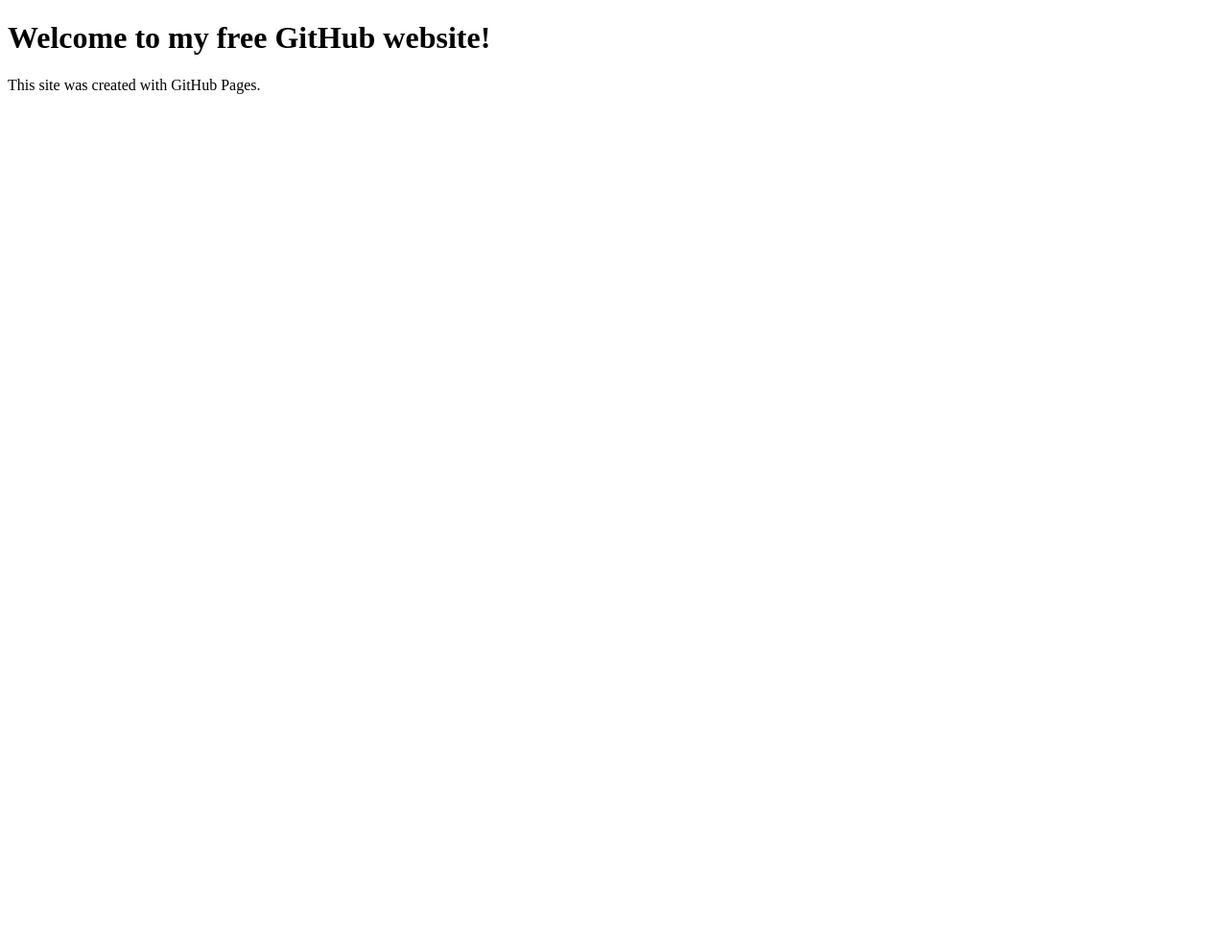
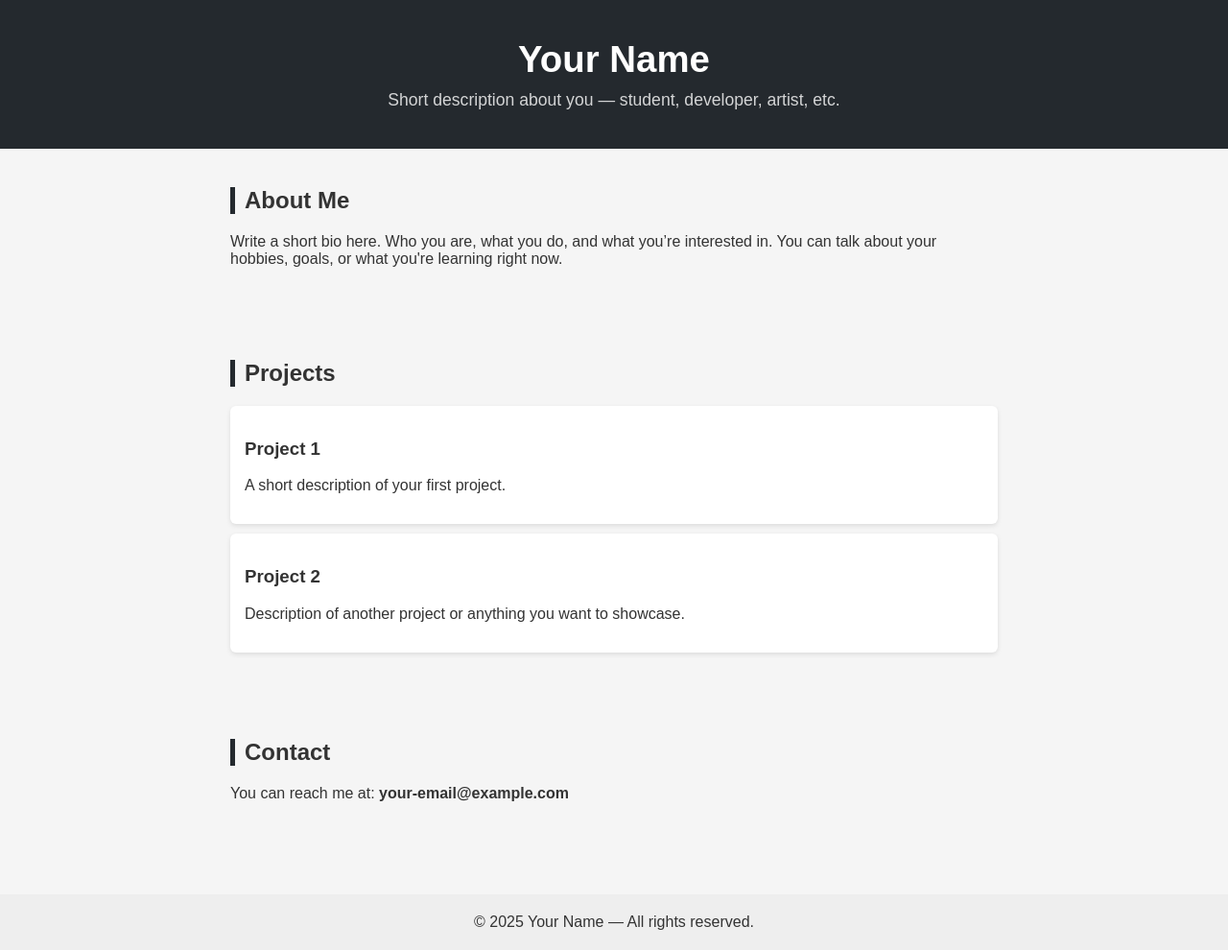
Before and after one commit to lackoix/lackoix.github.io, a plain HTML site: page index.html in a window 1280 px wide. Shown: the whole page at 96% size. Before the commit the page ends 800 px from the top, so only its background shows below. Drawn offline with Linux system fonts and the light colour scheme.

Commit message:
Update index.html

```diff
--- a/index.html
+++ b/index.html
@@ -1,10 +1,107 @@
 <!DOCTYPE html>
-<html>
+<html lang="en">
 <head>
-    <title>My Website</title>
+    <meta charset="UTF-8">
+    <meta name="viewport" content="width=device-width, initial-scale=1.0">
+    <title>My Personal Website</title>
+
+    <style>
+        body {
+            margin: 0;
+            font-family: Arial, Helvetica, sans-serif;
+            background: #f5f5f5;
+            color: #333;
+        }
+
+        header {
+            background: #24292e;
+            color: white;
+            padding: 40px 20px;
+            text-align: center;
+        }
+
+        header h1 {
+            margin: 0;
+            font-size: 2.4rem;
+        }
+
+        header p {
+            margin: 10px 0 0;
+            font-size: 1.1rem;
+            opacity: 0.8;
+        }
+
+        section {
+            padding: 40px 20px;
+            max-width: 800px;
+            margin: auto;
+        }
+
+        h2 {
+            margin-top: 0;
+            border-left: 5px solid #24292e;
+            padding-left: 10px;
+        }
+
+        .project-card {
+            background: white;
+            padding: 15px;
+            margin: 10px 0;
+            border-radius: 6px;
+            box-shadow: 0px 2px 5px rgba(0,0,0,0.1);
+        }
+
+        footer {
+            text-align: center;
+            padding: 20px;
+            background: #eee;
+            margin-top: 40px;
+        }
+    </style>
 </head>
+
 <body>
-    <h1>Welcome to my free GitHub website!</h1>
-    <p>This site was created with GitHub Pages.</p>
+
+    <!-- HEADER -->
+    <header>
+        <h1>Your Name</h1>
+        <p>Short description about you — student, developer, artist, etc.</p>
+    </header>
+
+    <!-- ABOUT SECTION -->
+    <section id="about">
+        <h2>About Me</h2>
+        <p>
+            Write a short bio here. Who you are, what you do, and what you’re interested in.
+            You can talk about your hobbies, goals, or what you're learning right now.
+        </p>
+    </section>
+
+    <!-- PROJECTS SECTION -->
+    <section id="projects">
+        <h2>Projects</h2>
+
+        <div class="project-card">
+            <h3>Project 1</h3>
+            <p>A short description of your first project.</p>
+        </div>
+
+        <div class="project-card">
+            <h3>Project 2</h3>
+            <p>Description of another project or anything you want to showcase.</p>
+        </div>
+    </section>
+
+    <!-- CONTACT SECTION -->
+    <section id="contact">
+        <h2>Contact</h2>
+        <p>You can reach me at: <b>your-email@example.com</b></p>
+    </section>
+
+    <!-- FOOTER -->
+    <footer>
+        © 2025 Your Name — All rights reserved.
+    </footer>
+
 </body>
 </html>
```
